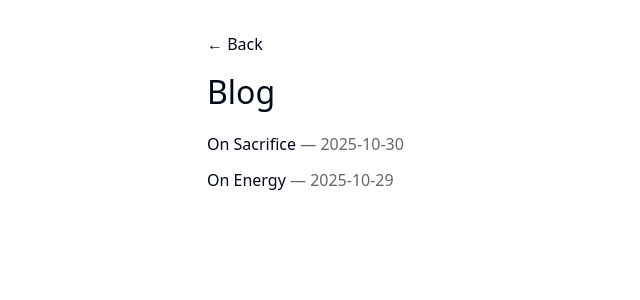
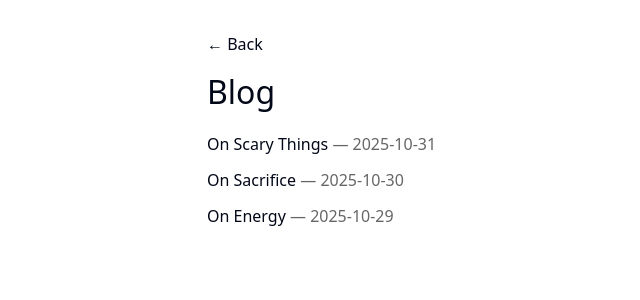
Before and after one commit to kensonhui/kensonhui.github.io, a Next.js app: page /blog in a window 1280 px wide. Shown: the top 300 px of the page, without its empty margins (65-705 px from the left). Built offline with nearby package versions, Linux system fonts and the light colour scheme.

Commit message:
Add Oct 31 blog

```diff
--- a/src/app/blog/posts.ts
+++ b/src/app/blog/posts.ts
@@ -14,6 +14,25 @@ function slugify(title: string): string {
 }
 
 const rawPosts: Array<Omit<BlogPost, "slug">> = [
+  {
+    date: "2025-10-31",
+    title: "On Scary Things",
+    content: `
+    Pursuing the thing that's scaring you is the fastest way to grow.
+
+    I used to be scared of speaking to my peers, going to Socratica events, because I always felt "not good enough." In a sense, I began making excuses to not pursue the things that I really wanted because of my fear.
+
+    We like to believe that we are rational, but the truth is we operate more on a bounded rationality basis. The boundary that forms around us is invisible, but made up of our unconscious biases, fears, and comfort with familarity.
+
+    In order to succeed, we need to do things most people aren't willing to do. That's our competitive advantage as a young adult, is the being able to put in more work and scary things that other people just wouldn't do.
+
+    That's why the goal of all the scary things I try to do on a daily basis is to remove those barriers, so I can achieve a mindset that will allow me to do what others aren't willing to do. This is the winning mindset. Today, this scary thing was posting on LinkedIn and asking my friends to like and comment for visibility. I need to do this to increase traffic to my site, which will increase the authority of Pierview, and lead it to ranking higher via Pagerank.
+
+    It's a step in the right direction. I'm proud of the trust and self-belief I have in myself, thinking even if this post makes me look stupid, I know it's the necessary step we need to take to grow.
+
+    I remember in my early university years the unsufferable feeling of taking these grueling scary steps. Looking back on it, the reason I'm the person I am today was the culmulation of all these small scary steps. The leap would be impossible, but by compartmentalizing the vision of the mindset that would allow me to do anything I need to do, into small discret scary steps, it brings forth it into reality.
+    `,
+  },
   {
     date: "2025-10-30",
     title: "On Sacrifice",
```
